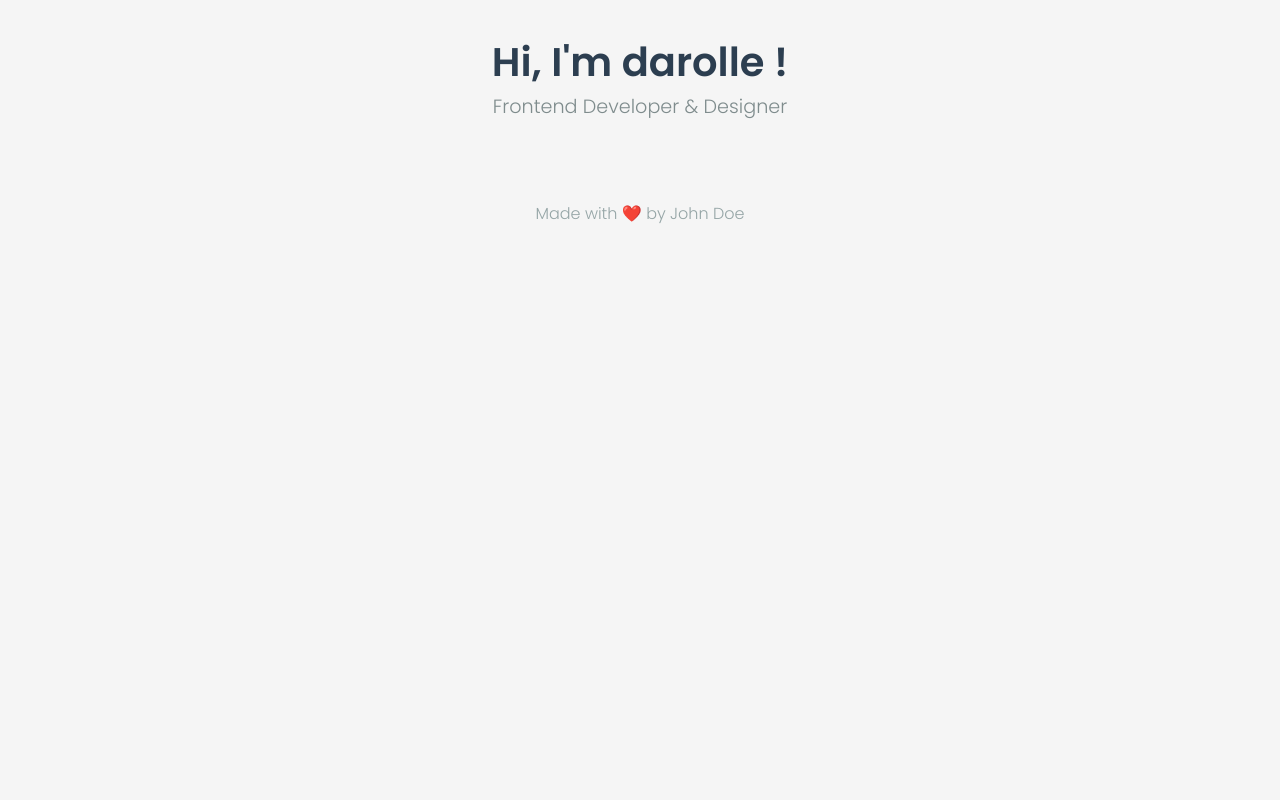
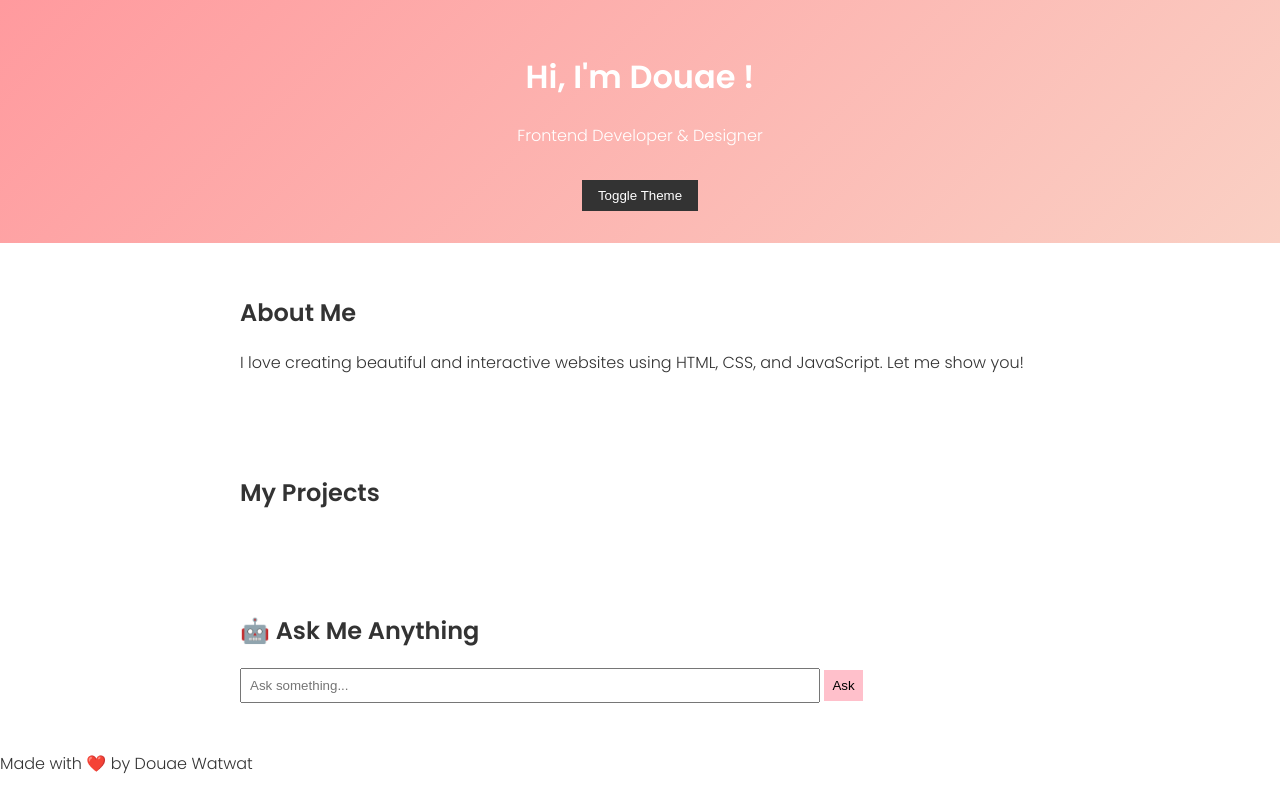
Before and after one commit to fredericBui/git_fork_example, a plain HTML site: page index.html in a window 1280 px wide. Drawn offline with nearby package versions, Linux system fonts and the light colour scheme.

Commit message:
Ajout de script.js et amélioration du portfolio avec IA, images et animations

```diff
--- a/index.html
+++ b/index.html
@@ -3,21 +3,43 @@
 <head>
   <meta charset="UTF-8" />
   <meta name="viewport" content="width=device-width, initial-scale=1.0" />
-  <title>My Portfolio</title>
+  <title>Douae's Portfolio</title>
   <link href="https://fonts.googleapis.com/css2?family=Poppins:wght@300;600&display=swap" rel="stylesheet" />
   <link rel="stylesheet" href="style.css">
+  <link rel="stylesheet" href="https://unpkg.com/aos@2.3.1/dist/aos.css" />
 </head>
 <body>
   <header>
-    <h1>Hi, I'm darolle !</h1>
+    <h1>Hi, I'm Douae !</h1>
     <p>Frontend Developer & Designer</p>
+    <button id="theme-toggle">Toggle Theme</button>
   </header>
 
-  <section class="projects" id="project-list">
+  <section class="about" data-aos="fade-up">
+    <h2>About Me</h2>
+    <p>I love creating beautiful and interactive websites using HTML, CSS, and JavaScript. Let me show you!</p>
+  </section>
+
+  <section class="projects" id="project-list" data-aos="fade-up">
+    <h2>My Projects</h2>
+    <!-- Projects will be dynamically inserted -->
+  </section>
+
+  <section id="chatbot" data-aos="fade-up">
+    <h2>🤖 Ask Me Anything</h2>
+    <input type="text" id="chat-input" placeholder="Ask something..." />
+    <button onclick="askAI()">Ask</button>
+    <div id="chat-response"></div>
   </section>
 
   <footer>
-    <p>Made with <span id="heart">❤️</span> by John Doe</p>
+    <p>Made with <span id="heart">❤️</span> by Douae Watwat</p>
   </footer>
+
+  <script src="https://unpkg.com/aos@2.3.1/dist/aos.js"></script>
+  <script src="script.js"></script>
+  <script>
+    AOS.init();
+  </script>
 </body>
 </html>
--- /dev/null
+++ b/script.js
@@ -0,0 +1,20 @@
+// Toggle dark/light theme
+document.getElementById("theme-toggle").addEventListener("click", () => {
+    document.body.classList.toggle("dark");
+  });
+
+  // Simulated AI chatbot
+  function askAI() {
+    const input = document.getElementById("chat-input").value.toLowerCase();
+    let response = "Sorry, I didn't get that.";
+
+    if (input.includes("project") || input.includes("work")) {
+      response = "I’ve built responsive websites using HTML, CSS, and JS! Want to see my latest?";
+    } else if (input.includes("name") || input.includes("who")) {
+      response = "I'm Douae, a passionate frontend developer & designer.";
+    } else if (input.includes("contact")) {
+      response = "You can reach me on LinkedIn or by email at douae@example.com!";
+    }
+
+    document.getElementById("chat-response").innerText = response;
+  }
--- a/style.css
+++ b/style.css
@@ -1,66 +1,47 @@
-* {
+body {
+    font-family: 'Poppins', sans-serif;
     margin: 0;
     padding: 0;
-    box-sizing: border-box;
-    font-family: 'Poppins', sans-serif;
-}
+    background-color: #fff;
+    color: #333;
+    transition: background 0.3s, color 0.3s;
+  }
 
-body {
-    background: #f5f5f5;
-    color: #333;
+  body.dark {
+    background-color: #1e1e1e;
+    color: #f1f1f1;
+  }
+
+  header {
+    text-align: center;
     padding: 2rem;
-}
+    background: linear-gradient(135deg, #ff9a9e, #fad0c4);
+    color: white;
+  }
 
-header {
-    text-align: center;
-    margin-bottom: 2rem;
-}
+  #theme-toggle {
+    margin-top: 1rem;
+    padding: 0.5rem 1rem;
+    background-color: #333;
+    color: white;
+    border: none;
+    cursor: pointer;
+  }
 
-header h1 {
-    font-size: 2.5rem;
-    color: #2c3e50;
-}
+  section {
+    padding: 2rem;
+    max-width: 800px;
+    margin: auto;
+  }
 
-header p {
-    font-size: 1.2rem;
-    color: #7f8c8d;
-}
+  #chatbot input {
+    padding: 0.5rem;
+    width: 70%;
+  }
 
-.projects {
-    display: grid;
-    grid-template-columns: repeat(auto-fit, minmax(250px, 1fr));
-    gap: 1.5rem;
-}
-
-.card {
-    background: white;
-    border-radius: 15px;
-    box-shadow: 0 4px 6px rgba(0, 0, 0, 0.1);
-    padding: 1.5rem;
-    transition: transform 0.3s ease;
-}
-
-.card:hover {
-    transform: translateY(-10px);
-}
-
-.card h3 {
-    margin-bottom: 0.5rem;
-    color: #34495e;
-}
-
-.card p {
-    color: #7f8c8d;
-    font-size: 0.95rem;
-}
-
-#heart:hover {
-    color: #e74c3c;
+  #chatbot button {
+    padding: 0.5rem;
+    background-color: pink;
+    border: none;
     cursor: pointer;
-}
-
-footer {
-    text-align: center;
-    margin-top: 3rem;
-    color: #95a5a6;
-}
+  }
```
